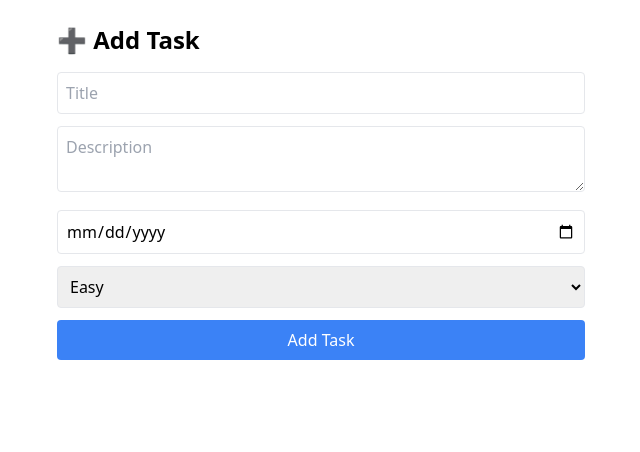
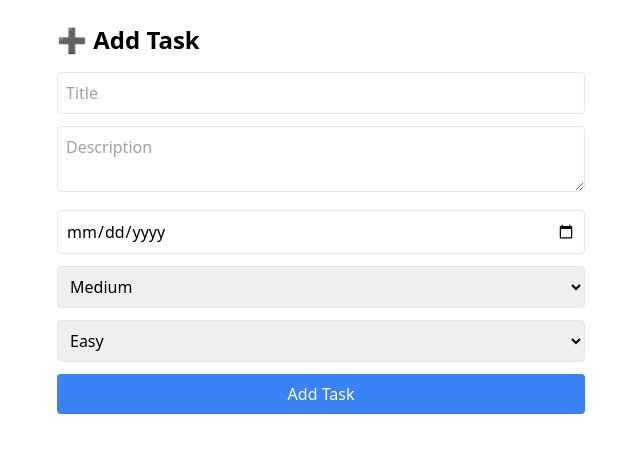
Before and after one commit to preethidpn-create/study-planner, a React (Vite) app in the folder frontend/: page /add in a window 1280 px wide. Shown: the top 452 px of the page, without its empty margins (319-959 px from the left). Built offline with nearby package versions, Linux system fonts and the light colour scheme; sample sign-in values are in the browser's storage.

Commit message:
fix add task user_id issue

```diff
--- a/frontend/src/pages/AddTask.jsx
+++ b/frontend/src/pages/AddTask.jsx
@@ -1,29 +1,56 @@
 import { useState } from "react";
 import API from "../api";
+import { useNavigate } from "react-router-dom";
 
 function AddTask() {
+  const navigate = useNavigate();
+
   const [title, setTitle] = useState("");
   const [description, setDescription] = useState("");
   const [dueDate, setDueDate] = useState("");
   const [difficulty, setDifficulty] = useState("easy");
+  const [priority, setPriority] = useState("medium");
 
   const handleSubmit = async (e) => {
     e.preventDefault();
 
+    try {
+      // 🔥 GET USER FROM LOCAL STORAGE
+      const user = JSON.parse(localStorage.getItem("user"));
+
+      if (!user) {
+        alert("User not logged in ❌");
+        return;
+      }
+
+      console.log("USER:", user); // debug
+
       await API.post("/tasks", {
-      title,
-      description,
+        title: title,
+        description: description,
         due_date: dueDate,
-      difficulty,
         subject_id: 1,
+        user_id: user.id,        // ✅ MAIN FIX
+        priority: priority,      // ✅ REQUIRED
+        difficulty: difficulty
       });
 
       alert("Task Added ✅");
 
+      // reset form
       setTitle("");
       setDescription("");
       setDueDate("");
       setDifficulty("easy");
+      setPriority("medium");
+
+      // 🔥 redirect to dashboard
+      navigate("/dashboard");
+
+    } catch (err) {
+      console.error(err);
+      alert(err.response?.data?.detail || "Error adding task");
+    }
   };
 
   return (
@@ -38,6 +65,7 @@ function AddTask() {
           className="w-full p-2 border rounded"
           value={title}
           onChange={(e) => setTitle(e.target.value)}
+          required
         />
 
         <textarea
@@ -45,6 +73,7 @@ function AddTask() {
           className="w-full p-2 border rounded"
           value={description}
           onChange={(e) => setDescription(e.target.value)}
+          required
         />
 
         <input
@@ -52,9 +81,21 @@ function AddTask() {
           className="w-full p-2 border rounded"
           value={dueDate}
           onChange={(e) => setDueDate(e.target.value)}
+          required
         />
 
-        {/* 🔥 NEW FIELD */}
+        {/* 🔥 PRIORITY */}
+        <select
+          className="w-full p-2 border rounded"
+          value={priority}
+          onChange={(e) => setPriority(e.target.value)}
+        >
+          <option value="high">High</option>
+          <option value="medium">Medium</option>
+          <option value="low">Low</option>
+        </select>
+
+        {/* 🔥 DIFFICULTY */}
         <select
           className="w-full p-2 border rounded"
           value={difficulty}
```
Lines whose indentation alone changed are shown as unchanged.
